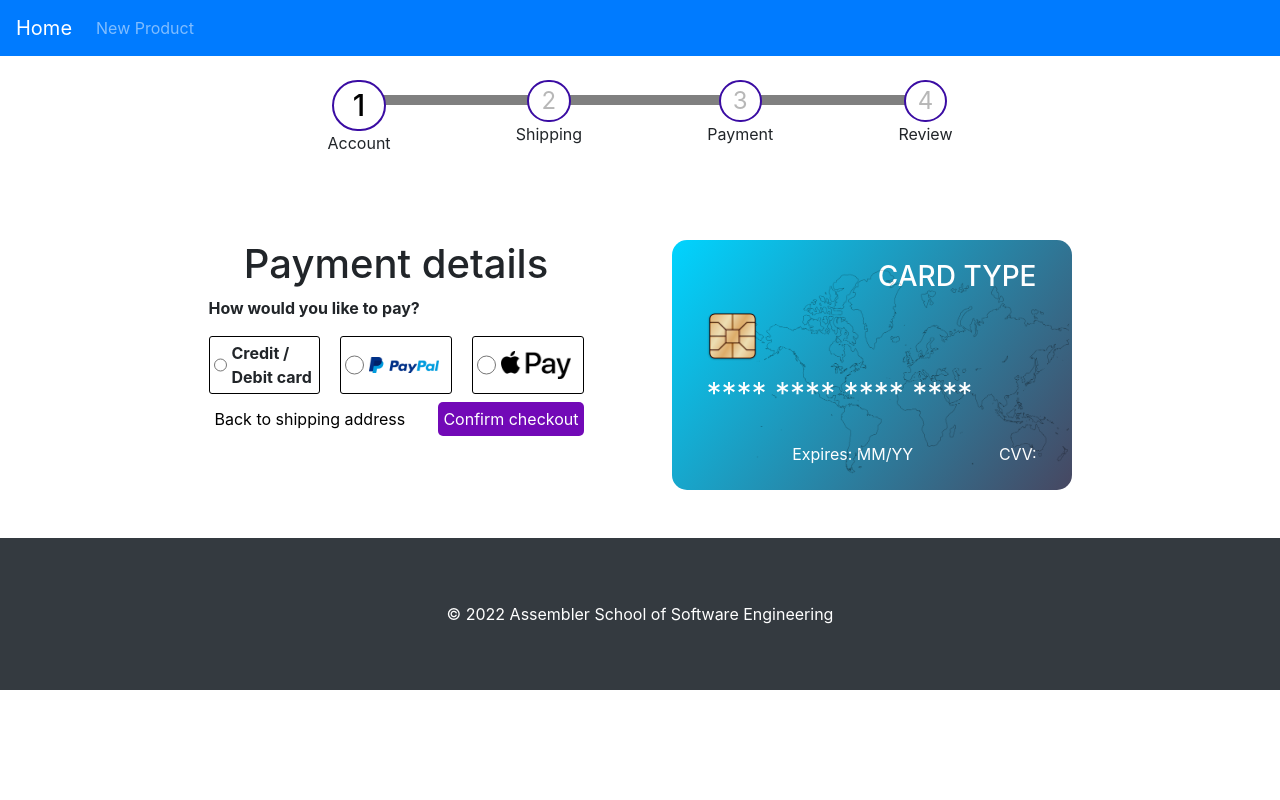
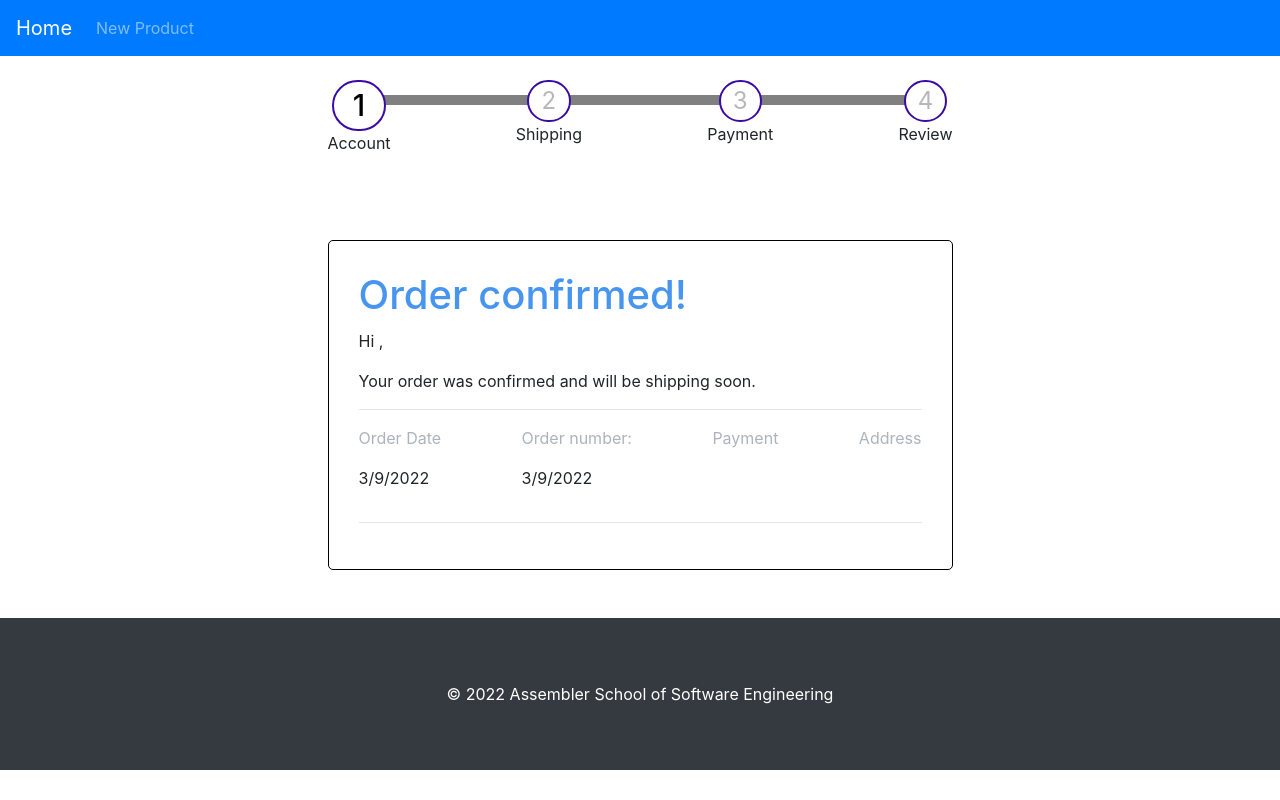
Before and after one commit to assembler-institute/react-shopping-cart-context, a React (Create React App) app: page /checkout/step-1 in a window 1280 px wide. Built offline with nearby package versions, Linux system fonts and the light colour scheme.

Commit message:
half review styling

```diff
--- /dev/null
+++ b/src/components/ReviewProductItem/ReviewProductItem.js
@@ -0,0 +1,29 @@
+import React from "react";
+
+import "./reviewProductItem.scss"
+
+export default function ReviewProductItem({
+    id,
+    img,
+    title,
+    price,
+    quantity,
+}) {
+    console.log(id, title, price, quantity)
+    return (
+        <div className="productReview">
+            <div className="productMainInfo">
+                <div className="productImage">
+                    <img src={img} alt="product" />
+                </div>
+                <div className="productTitle">
+                    <h3>{title}</h3>
+                </div>
+            </div>
+            <div className="priceInfo">
+                <p>{`Units:${quantity}`}</p>
+                <p>{`${price}€`}</p>
+            </div>
+        </div>
+    )
+}
--- /dev/null
+++ b/src/components/ReviewProductItem/index.js
@@ -0,0 +1 @@
+export { default } from "./ReviewProductItem";
--- /dev/null
+++ b/src/components/ReviewProductItem/reviewProductItem.scss
@@ -0,0 +1,48 @@
+.productReview {
+  display: flex;
+  align-items: center;
+  justify-content: space-between;
+  .productMainInfo {
+    width: 50%;
+    display: flex;
+    gap: 15px;
+  }
+  .priceInfo {
+    font-size: 1.1rem;
+    width: 30%;
+    display: flex;
+    justify-content: space-between;
+  }
+}
+
+.productTitle {
+  align-self: center;
+}
+.productImage {
+  width: 35%;
+  img {
+    width: 100%;
+    height: auto;
+    border: 1px solid black;
+    border-radius: 5px;
+    overflow: hidden;
+  }
+}
+
+@media screen and (max-width: 800px) {
+  .productImage {
+    width: 100%;
+  }
+  .productMainInfo {
+    width: 50%;
+    display: flex;
+    flex-direction: column;
+    gap: 15px;
+  }
+  .priceInfo {
+    width: 30%;
+    display: flex;
+    flex-direction: column;
+    justify-content: space-between;
+  }
+}
--- a/src/context/CheckoutContext.js
+++ b/src/context/CheckoutContext.js
@@ -5,6 +5,8 @@ export const CheckoutContext = createContext({
     setStep: () => { },
     personalInfo: {},
     billingAddress: {},
-    payment: {},
+    payment: {
+        cardNumber: 0
+    },
     actualStep: 1
 })
--- a/src/pages/Checkout/Checkout.js
+++ b/src/pages/Checkout/Checkout.js
@@ -5,7 +5,7 @@ import { Route } from "react-router-dom";
 import "./checkout.scss"
 
 // steps import
-import { PersonalForm, BillingForm, PaymentForm } from "./steps"
+import { PersonalForm, BillingForm, PaymentForm, Review } from "./steps"
 
 import withLayout from "../../hoc/withLayout";
 import ProgressBar from "../../components/ProgressBar";
@@ -26,7 +26,8 @@ function Checkout() {
                 <article className="checkoutFormWrapper mflex mrow mjustify-between">
                     <Route path="/checkout/step-3"><PersonalForm /></Route>
                     <Route path="/checkout/step-2"><BillingForm /></Route>
-                    <Route path="/checkout/step-1"><PaymentForm /></Route>
+                    <Route path="/checkout/step-4"><PaymentForm /></Route>
+                    <Route path="/checkout/step-1"><Review /></Route>
                     {actualStep === 2 && <Overview />}
                 </article>
 
--- a/src/pages/Checkout/checkout.scss
+++ b/src/pages/Checkout/checkout.scss
@@ -102,3 +102,36 @@ form {
     }
   }
 }
+
+// review component
+.reviewContainer {
+  display: flex;
+  justify-content: center;
+  width: 100%;
+}
+.reviewSection {
+  border-radius: 5px;
+  width: 50% !important;
+  display: flex;
+  flex-direction: column;
+  padding: 30px;
+  border: 1px solid black;
+  background-color: rgb(255, 255, 255);
+  .orderConfirmed {
+    h1 {
+      color: v.$lightBlue;
+      margin-bottom: 10px;
+    }
+  }
+  .orderInfo {
+    display: flex;
+    flex-direction: row;
+    justify-content: space-between;
+  }
+  .orderItem {
+    display: block;
+    .orderItemTitle {
+      color: #adb3bc;
+    }
+  }
+}
--- a/src/pages/Checkout/steps/PaymentForm.js
+++ b/src/pages/Checkout/steps/PaymentForm.js
@@ -3,6 +3,7 @@ import React, { useContext } from "react"
 
 import { Formik } from "formik"
 // schema
+import { Redirect } from "react-router-dom"
 import { paymentFormSchema } from "./formSchemas/formSchemas"
 // context
 import { CheckoutContext } from "../../../context/CheckoutContext"
@@ -43,7 +44,13 @@ export function PaymentForm() {
 
                 onSubmit={(values) => {
                     /* send values to reducer */
-                    setFormInfo("payment", values)
+                    /* condition if user selects type of credit card, and after that, change method */
+                    if (values.method !== "credit") {
+                        setFormInfo("payment", { ...values, creditCard: "" })
+                    } else {
+                        setFormInfo("payment", values)
+                    }
+
 
                 }}
 
@@ -243,7 +250,7 @@ export function PaymentForm() {
                     </CreditCardContext.Provider>
                 )}
             </Formik>
-
+            {actualStep === 4 && <Redirect to="/checkout/step-4" />}
         </section>
 
 
--- /dev/null
+++ b/src/pages/Checkout/steps/Review.js
@@ -0,0 +1,74 @@
+import React, { useContext } from "react"
+import ReviewProductItem from "../../../components/ReviewProductItem/ReviewProductItem"
+import { CheckoutContext } from "../../../context/CheckoutContext"
+import { OverviewContext } from "../../../context/OverviewContext"
+
+export function Review() {
+    const { personalInfo, billingAddress, payment } = useContext(CheckoutContext)
+    const { cartItems } = useContext(OverviewContext)
+
+    console.log(billingAddress, payment, cartItems)
+    return (
+        <div className="reviewContainer">
+            <section className="reviewSection">
+                <div className="orderConfirmed">
+                    <h1>Order confirmed!</h1>
+                    <p>Hi {personalInfo.name},</p>
+                    <p>Your order was confirmed and will be shipping soon.</p>
+                    <hr />
+                </div>
+                <div className="orderInfo">
+                    <div className="orderItem">
+                        <p className="orderItemTitle">
+                            Order Date
+                        </p>
+                        <p className="orderItemDescriptin">
+                            {new Date().toLocaleDateString()}
+                        </p>
+                    </div>
+                    <div className="orderItem">
+                        <p className="orderItemTitle">
+                            Order number:
+                        </p>
+                        <p className="orderItemDescriptin">
+                            {new Date().toLocaleDateString()}
+                        </p>
+                    </div>
+                    <div className="orderItem">
+                        <p className="orderItemTitle">
+                            Payment
+                        </p>
+                        <p className="orderItemDescriptin">
+                            {payment.cardNumber
+                                /* .substring(payment.cardNumber.length - 4, payment.cardNumber.length) */
+                            }
+                        </p>
+                    </div>
+                    <div className="orderItem">
+                        <p className="orderItemTitle">
+                            Address
+                        </p>
+                        <p className="orderItemDescriptin">
+                            {billingAddress.address}
+                        </p>
+                    </div>
+                </div>
+                <div className="reviewProducts">
+                    <hr />
+                    {cartItems.map(item => (
+                        <ReviewProductItem
+                            key={item.id}
+                            id={item.id}
+                            img={item.img}
+                            title={item.title}
+                            price={item.price}
+                            quantity={item.quantity}
+                        />
+                    ))}
+                </div>
+
+
+            </section>
+        </div>
+    )
+}
--- a/src/pages/Checkout/steps/index.js
+++ b/src/pages/Checkout/steps/index.js
@@ -1,3 +1,4 @@
 export { PersonalForm } from "./PersonalForm";
 export { BillingForm } from "./BillingForm";
 export { PaymentForm } from "./PaymentForm";
+export { Review } from "./Review";
```
